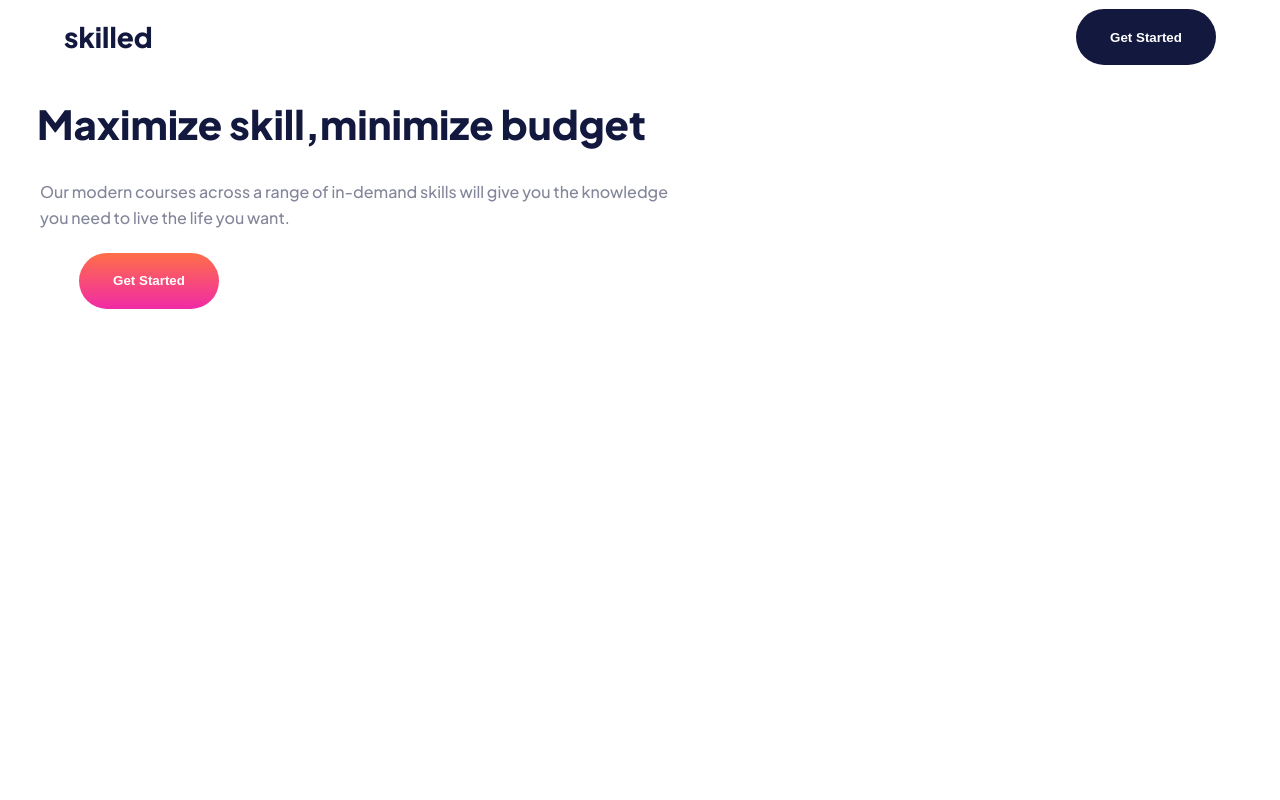
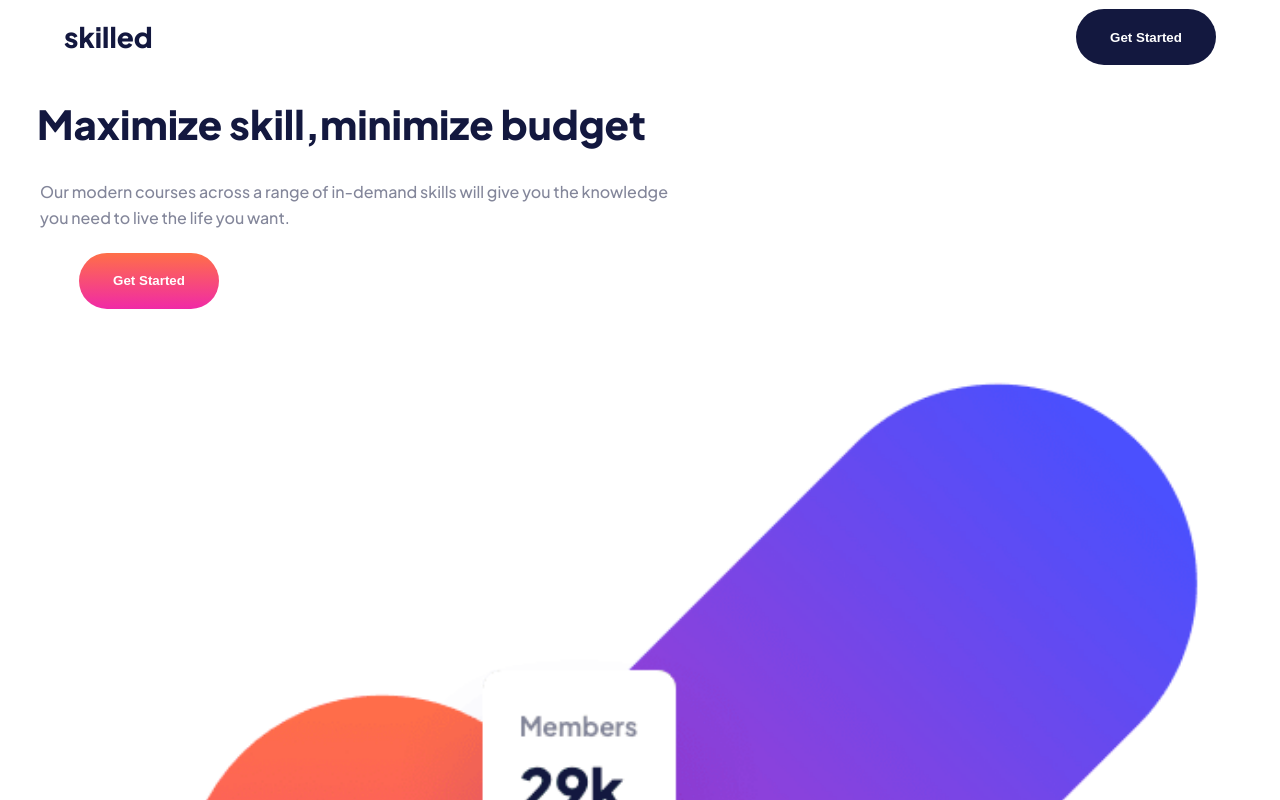
Before and after one commit to PiriyaLapa/Skilled-e-learning-landing-page, a React (Create React App) app: page / in a window 1280 px wide. Shown: the top 800 px of the page. Built offline with nearby package versions, Linux system fonts and the light colour scheme.

Commit message:
update condition for rendering

```diff
--- a/src/pages/LandingPage/sections/Hero.tsx
+++ b/src/pages/LandingPage/sections/Hero.tsx
@@ -7,7 +7,7 @@ import PrimaryBtn from "../../../components/Buttons/PrimaryBtn";
 import { theme } from "../../../utilities";
 import Figure from "../../../components/figure/Figure";
 import urlImg from "../../../assets/image-hero-mobile.png";
-// import TableImg from "../../../assets/image-hero-tablet.png";
+import TableImg from "../../../assets/image-hero-tablet.png";
 import { ContentBox } from "./styles";
 
 export default class Hero extends Component {
@@ -45,10 +45,9 @@ export default class Hero extends Component {
             color={btnColor}
             hoverColor={hoverColor}
           />
-          {/* <Figure urlImg={TableImg} /> */}
         </ContentBox>
-        {/* <Figure urlImg={urlImg} /> */}
-        {windowWidth < 768 && <Figure urlImg={urlImg} />}
+        <Figure urlImg={windowWidth >= 768 ? TableImg: urlImg }/>
+
       </StyledHero>
     );
   }
```
